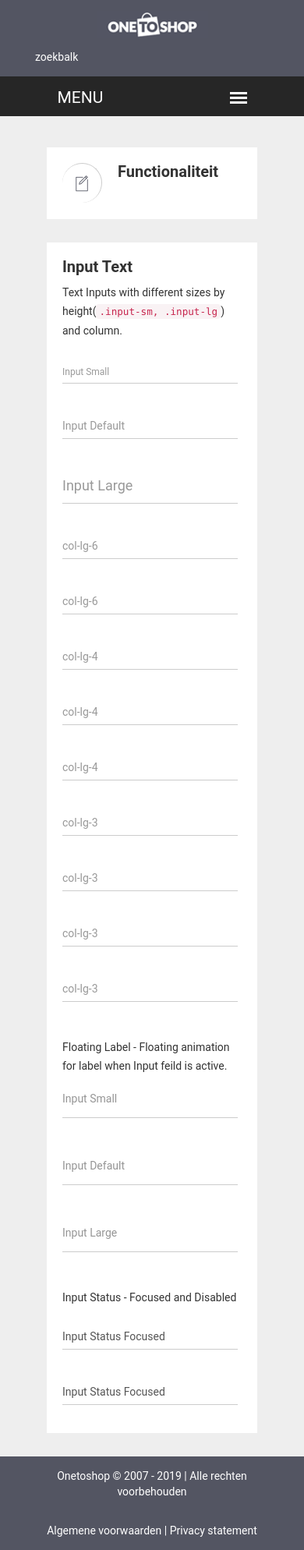
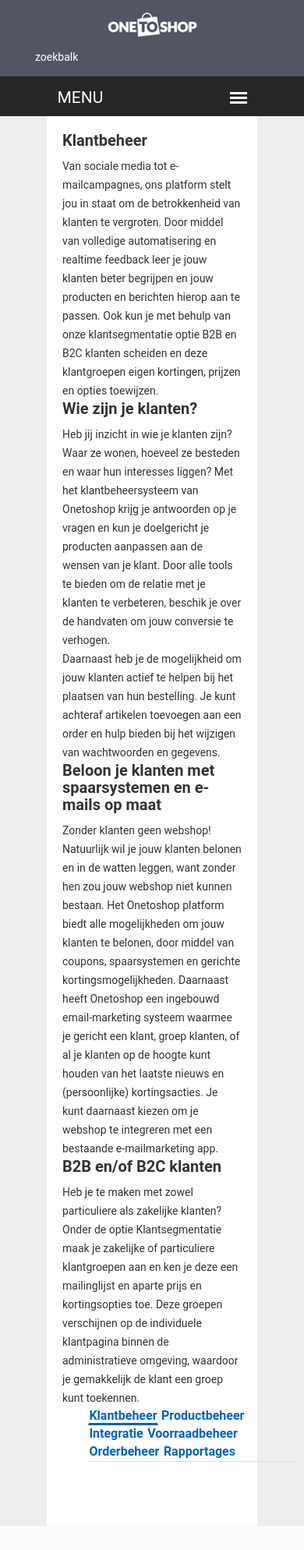
Before and after one commit to onetoshop/onetoshop, a Symfony app: template templates/functionaliteit/functionaliteit.html.twig in a window 390 px wide. Shown: the whole page at 78% size. After the commit the page ends 1957 px from the top, so only its background shows below. Run offline with Twig, Linux system fonts and the light colour scheme; the template is opened without the code that fills it, so the values that code supplies are empty; some libraries are stand-ins or nearby versions; some web fonts are replaced.

Commit message:
dynamische pagina

```diff
--- a/templates/base.html.twig
+++ b/templates/base.html.twig
@@ -287,20 +287,20 @@
         {% block body %}{% endblock %}
         {% block footer %}
         <!-- Start Footer area-->
-            <footer>
-                <div class="footer-copyright-area">
-                    <div class="container">
-                        <div class="row">
-                            <div class="col-lg-6 col-md-6 col-sm-12 col-xs-12">
-                                <p>Onetoshop &copy; 2007 - 2019 | <span>Alle rechten voorbehouden</span></p>
-                            </div>
-                            <div class="col-lg-6 col-md-6 col-sm-12 col-xs-12">
-                                <p class="text-right"><a href="/nl/algemene-voorwaarden" rel="noindex, nofollow">Algemene voorwaarden</a> | <a href="/nl/privacy-statement" rel="noindex, nofollow">Privacy statement</a></p>
-                            </div>
-                        </div>
-                    </div>
-                </div>
-            </footer>
+{#            <footer>#}
+{#                <div class="footer-copyright-area">#}
+{#                    <div class="container">#}
+{#                        <div class="row">#}
+{#                            <div class="col-lg-6 col-md-6 col-sm-12 col-xs-12">#}
+{#                                <p>Onetoshop &copy; 2007 - 2019 | <span>Alle rechten voorbehouden</span></p>#}
+{#                            </div>#}
+{#                            <div class="col-lg-6 col-md-6 col-sm-12 col-xs-12">#}
+{#                                <p class="text-right"><a href="/nl/algemene-voorwaarden" rel="noindex, nofollow">Algemene voorwaarden</a> | <a href="/nl/privacy-statement" rel="noindex, nofollow">Privacy statement</a></p>#}
+{#                            </div>#}
+{#                        </div>#}
+{#                    </div>#}
+{#                </div>#}
+{#            </footer>#}
         {% endblock %}
         {% block javascripts %}
             <!-- jquery
--- a/templates/functionaliteit/functionaliteit.html.twig
+++ b/templates/functionaliteit/functionaliteit.html.twig
@@ -1,217 +1,130 @@
 {% extends 'base.html.twig' %}
 
+{% block title %}Symphart Articles{% endblock %}
 
 {% block body %}
-    <div class="breadcomb-area">
-        <div class="container">
-            <div class="row">
-                <div class="col-lg-12 col-md-12 col-sm-12 col-xs-12">
-                    <div class="breadcomb-list">
+    <div class="form-element-area">
+    <div class="container">
+    <div class="row">
+    <div class="col-lg-12 col-md-12 col-sm-12 col-xs-12">
+        <div class="form-element-list">
+            <div class="basic-tb-hd">
+                <h2>Klantbeheer</h2>
+                <p>Van sociale media tot e-mailcampagnes, ons platform stelt jou in staat om de betrokkenheid van klanten te vergroten. Door middel van volledige automatisering en realtime feedback leer je jouw klanten beter begrijpen en jouw producten en berichten hierop aan te passen. Ook kun je met behulp van onze klantsegmentatie optie B2B en B2C klanten scheiden en deze klantgroepen eigen kortingen, prijzen en opties toewijzen.</p>
+                <div class="line"></div>
+                <h2>Wie zijn je klanten?</h2>
+                <p>Heb jij inzicht in wie je klanten zijn? Waar ze wonen, hoeveel ze besteden en waar hun interesses liggen? Met het klantbeheersysteem van Onetoshop krijg je antwoorden op je vragen en kun je doelgericht je producten aanpassen aan de wensen van je klant. Door alle tools te bieden om de relatie met je klanten te verbeteren, beschik je over de handvaten om jouw conversie te verhogen.</p>
+                <p>Daarnaast heb je de mogelijkheid om jouw klanten actief te helpen bij het plaatsen van hun bestelling. Je kunt achteraf artikelen toevoegen aan een order en hulp bieden bij het wijzigen van wachtwoorden en gegevens.</p>
+                <div class="line"></div>
+                <h2>Beloon je klanten met spaarsystemen en e-mails op maat</h2>
+                <p>Zonder klanten geen webshop! Natuurlijk wil je jouw klanten belonen en in de watten leggen, want zonder hen zou jouw webshop niet kunnen bestaan. Het Onetoshop platform biedt alle mogelijkheden om jouw klanten te belonen, door middel van coupons, spaarsystemen en gerichte kortingsmogelijkheden. Daarnaast heeft Onetoshop een ingebouwd email-marketing systeem waarmee je gericht een klant, groep klanten, of al je klanten op de hoogte kunt houden van het laatste nieuws en (persoonlijke) kortingsacties. Je kunt daarnaast kiezen om je webshop te integreren met een bestaande e-mailmarketing app.</p>
+                <div class="line"></div>
+                <h2>B2B en/of B2C klanten</h2>
+                <p>Heb je te maken met zowel particuliere als zakelijke klanten? Onder de optie Klantsegmentatie maak je zakelijke of particuliere klantgroepen aan en ken je deze een mailinglijst en aparte prijs en kortingsopties toe. Deze groepen verschijnen op de individuele klantpagina binnen de administratieve omgeving, waardoor je gemakkelijk de klant een groep kunt toekennen.</p>
+                <div class="line"></div>
+                <section id="tabs" class="project-tab">
+                    <div class="container">
                         <div class="row">
-                            <div class="col-lg-6 col-md-6 col-sm-6 col-xs-12">
-                                <div class="breadcomb-wp">
-                                    <div class="breadcomb-icon">
-                                        <i class="notika-icon notika-edit"></i>
+                            <div class="col-md-12">
+                                <nav>
+                                    <div class="nav nav-tabs nav-fill" id="nav-tab" role="tablist">
+                                        <a class="nav-item nav-link active" id="nav-home-tab" data-toggle="tab" href="#nav-home" role="tab" aria-controls="nav-home" aria-selected="true">Klantbeheer</a>
+                                        <a class="nav-item nav-link" id="nav-profile-tab" data-toggle="tab" href="#nav-profile" role="tab" aria-controls="nav-profile" aria-selected="false">Productbeheer</a>
+                                        <a class="nav-item nav-link" id="nav-contact-tab" data-toggle="tab" href="#nav-contact" role="tab" aria-controls="nav-contact" aria-selected="false">Integratie</a>
+                                        <a class="nav-item nav-link" id="nav-contact-tab" data-toggle="tab" href="#nav-contact" role="tab" aria-controls="nav-contact" aria-selected="false">Voorraadbeheer</a>
+                                        <a class="nav-item nav-link" id="nav-contact-tab" data-toggle="tab" href="#nav-contact" role="tab" aria-controls="nav-contact" aria-selected="false">Orderbeheer</a>
+                                        <a class="nav-item nav-link" id="nav-contact-tab" data-toggle="tab" href="#nav-contact" role="tab" aria-controls="nav-contact" aria-selected="false">Rapportages</a>
                                     </div>
-                                    <div class="breadcomb-ctn">
-                                        <h2>Functionaliteit</h2>
+                                </nav>
+                                <div class="tab-content" id="nav-tabContent">
+                                    <div class="tab-pane fade show active" id="nav-home" role="tabpanel" aria-labelledby="nav-home-tab">
+
+                                        {% if gegevens %}
+                                            <table class="table" cellspacing="0" style="align-items: center;">
+                                                <thead>
+                                                <tr>
+                                                    <th>Onderwerp</th>
+                                                    <th style="float: right;"></th>
+                                                </tr
+                                                </thead>
+                                                <tbody>
+                                                {% for gegeven in gegevens %}
+                                                    <tr>
+                                                        <td width="30px">{{ gegeven.title }}</td>
+                                                        <td>
+                                                            <a style="float: right;" href="{{ path('article_show', {'slug' : gegeven.slug}) }}" class="btn btn-grey">Bekijk {{ gegeven.title }}</a>
+                                                        </td>
+                                                    </tr>
+                                                {% endfor %}
+                                                </tbody>
+
+                                            </table>
+                                        {% else %}
+                                            <p>No articles</p>
+                                        {% endif %}
                                     </div>
-                                </div>
-                            </div>
-                            <div class="col-lg-6 col-md-6 col-sm-6 col-xs-3">
-
-                            </div>
-                        </div>
-                    </div>
-                </div>
-            </div>
-        </div>
-    </div>
-
-
-    </div>
-    </div>
-    </main>
-
-
-    </div>
-    </div>
-    </div>
-    </div>
-    </div>
-    </section>
-
-    </div>
-    </div>
-    </div>
-
-    <div class="form-element-area">
-        <div class="container">
-            <div class="row">
-                <div class="col-lg-12 col-md-12 col-sm-12 col-xs-12">
-                    <div class="form-element-list">
-                        <div class="basic-tb-hd">
-                            <h2>Input Text</h2>
-                            <p>Text Inputs with different sizes by height(<code>.input-sm, .input-lg</code>) and column.</p>
-                        </div>
-                        <div class="row">
-                            <div class="col-lg-12 col-md-12 col-sm-12 col-xs-12">
-                                <div class="form-group">
-                                    <div class="nk-int-st">
-                                        <input type="text" class="form-control input-sm" placeholder="Input Small">
+                                    <div class="tab-pane fade" id="nav-profile" role="tabpanel" aria-labelledby="nav-profile-tab">
+                                        <table class="table" cellspacing="0">
+                                            <thead>
+                                            <tr>
+                                                <th>Project Name</th>
+                                                <th>Employer</th>
+                                                <th>Time</th>
+                                            </tr>
+                                            </thead>
+                                            <tbody>
+                                            <tr>
+                                                <td><a href="#">Work 1</a></td>
+                                                <td>Doe</td>
+                                                <td>john@example.com</td>
+                                            </tr>
+                                            <tr>
+                                                <td><a href="#">Work 2</a></td>
+                                                <td>Moe</td>
+                                                <td>mary@example.com</td>
+                                            </tr>
+                                            <tr>
+                                                <td><a href="#">Work 3</a></td>
+                                                <td>Dooley</td>
+                                                <td>july@example.com</td>
+                                            </tr>
+                                            </tbody>
+                                        </table>
                                     </div>
-                                </div>
-                            </div>
-                            <div class="col-lg-12 col-md-12 col-sm-12 col-xs-12">
-                                <div class="form-group">
-                                    <div class="nk-int-st">
-                                        <input type="text" class="form-control" placeholder="Input Default">
-                                    </div>
-                                </div>
-                            </div>
-                            <div class="col-lg-12 col-md-12 col-sm-12 col-xs-12">
-                                <div class="form-group">
-                                    <div class="nk-int-st">
-                                        <input type="text" class="form-control input-lg" placeholder="Input Large">
-                                    </div>
-                                </div>
-                            </div>
-                        </div>
-                        <div class="row">
-                            <div class="col-lg-6 col-md-6 col-sm-6 col-xs-12">
-                                <div class="form-group">
-                                    <div class="nk-int-st">
-                                        <input type="text" class="form-control" placeholder="col-lg-6">
-                                    </div>
-                                </div>
-                            </div>
-                            <div class="col-lg-6 col-md-6 col-sm-6 col-xs-12">
-                                <div class="form-group">
-                                    <div class="nk-int-st">
-                                        <input type="text" class="form-control" placeholder="col-lg-6">
-                                    </div>
-                                </div>
-                            </div>
-                        </div>
-                        <div class="row">
-                            <div class="col-lg-4 col-md-4 col-sm-4 col-xs-12">
-                                <div class="form-group">
-                                    <div class="nk-int-st">
-                                        <input type="text" class="form-control" placeholder="col-lg-4">
-                                    </div>
-                                </div>
-                            </div>
-                            <div class="col-lg-4 col-md-4 col-sm-4 col-xs-12">
-                                <div class="form-group">
-                                    <div class="nk-int-st">
-                                        <input type="text" class="form-control" placeholder="col-lg-4">
-                                    </div>
-                                </div>
-                            </div>
-                            <div class="col-lg-4 col-md-4 col-sm-4 col-xs-12">
-                                <div class="form-group">
-                                    <div class="nk-int-st">
-                                        <input type="text" class="form-control" placeholder="col-lg-4">
-                                    </div>
-                                </div>
-                            </div>
-                        </div>
-                        <div class="row">
-                            <div class="col-lg-3 col-md-3 col-sm-3 col-xs-12">
-                                <div class="form-group">
-                                    <div class="nk-int-st">
-                                        <input type="text" class="form-control" placeholder="col-lg-3">
-                                    </div>
-                                </div>
-                            </div>
-                            <div class="col-lg-3 col-md-3 col-sm-3 col-xs-12">
-                                <div class="form-group">
-                                    <div class="nk-int-st">
-                                        <input type="text" class="form-control" placeholder="col-lg-3">
-                                    </div>
-                                </div>
-                            </div>
-                            <div class="col-lg-3 col-md-3 col-sm-3 col-xs-12">
-                                <div class="form-group">
-                                    <div class="nk-int-st">
-                                        <input type="text" class="form-control" placeholder="col-lg-3">
-                                    </div>
-                                </div>
-                            </div>
-                            <div class="col-lg-3 col-md-3 col-sm-3 col-xs-12">
-                                <div class="form-group">
-                                    <div class="nk-int-st">
-                                        <input type="text" class="form-control" placeholder="col-lg-3">
-                                    </div>
-                                </div>
-                            </div>
-                        </div>
-                        <div class="row">
-                            <div class="col-lg-12 col-md-12 col-sm-12 col-xs-12">
-                                <div class="floating-numner fm-ele-mg">
-                                    <p>Floating Label - Floating animation for label when Input feild is active.</p>
-                                </div>
-                            </div>
-                        </div>
-                        <div class="row">
-                            <div class="col-lg-12 col-md-12 col-sm-12 col-xs-12">
-                                <div class="form-group float-lb">
-                                    <div class="nk-int-st">
-                                        <input type="text" class="form-control">
-                                        <label class="nk-label">Input Small</label>
-                                    </div>
-                                </div>
-                            </div>
-                            <div class="col-lg-12 col-md-12 col-sm-12 col-xs-12">
-                                <div class="form-group float-lb">
-                                    <div class="nk-int-st">
-                                        <input type="text" class="form-control">
-                                        <label class="nk-label">Input Default</label>
-                                    </div>
-                                </div>
-                            </div>
-                            <div class="col-lg-12 col-md-12 col-sm-12 col-xs-12">
-                                <div class="form-group float-lb">
-                                    <div class="nk-int-st">
-                                        <input type="text" class="form-control">
-                                        <label class="nk-label">Input Large</label>
-                                    </div>
-                                </div>
-                            </div>
-                        </div>
-                        <div class="row">
-                            <div class="col-lg-12 col-md-12 col-sm-12 col-xs-12">
-                                <div class="floating-numner">
-                                    <p>Input Status - Focused and Disabled</p>
-                                </div>
-                            </div>
-                        </div>
-                        <div class="row">
-                            <div class="col-lg-6 col-md-6 col-sm-6 col-xs-12">
-                                <div class="form-group form-elet-mg res-mg-fcs">
-                                    <div class="nk-int-st">
-                                        <input type="text" class="form-control" value="Input Status Focused">
-                                    </div>
-                                </div>
-                            </div>
-                            <div class="col-lg-6 col-md-6 col-sm-6 col-xs-12">
-                                <div class="form-group form-elet-mg">
-                                    <div class="nk-int-st">
-                                        <input type="text" class="form-control" value="Input Status Focused" disabled>
+                                    <div class="tab-pane fade" id="nav-contact" role="tabpanel" aria-labelledby="nav-contact-tab">
+                                        <table class="table" cellspacing="0">
+                                            <thead>
+                                            <tr>
+                                                <th>Contest Name</th>
+                                                <th>Date</th>
+                                                <th>Award Position</th>
+                                            </tr>
+                                            </thead>
+                                            <tbody>
+                                            <tr>
+                                                <td><a href="#">Work 1</a></td>
+                                                <td>Doe</td>
+                                                <td>john@example.com</td>
+                                            </tr>
+                                            <tr>
+                                                <td><a href="#">Work 2</a></td>
+                                                <td>Moe</td>
+                                                <td>mary@example.com</td>
+                                            </tr>
+                                            <tr>
+                                                <td><a href="#">Work 3</a></td>
+                                                <td>Dooley</td>
+                                                <td>july@example.com</td>
+                                            </tr>
+                                            </tbody>
+                                        </table>
                                     </div>
                                 </div>
                             </div>
                         </div>
                     </div>
-                </div>
             </div>
-        <div class="row">
-
         </div>
     </div>
-    </div>
-
-
-
-
+    </section>
 {% endblock %}
```
Also changed, not shown: src/Controller/Controller.php (+25 -4 lines), src/Repository/ArticleRepository.php (added, +50 -0 lines), templates/show.html.twig (added, +36 -0 lines).
